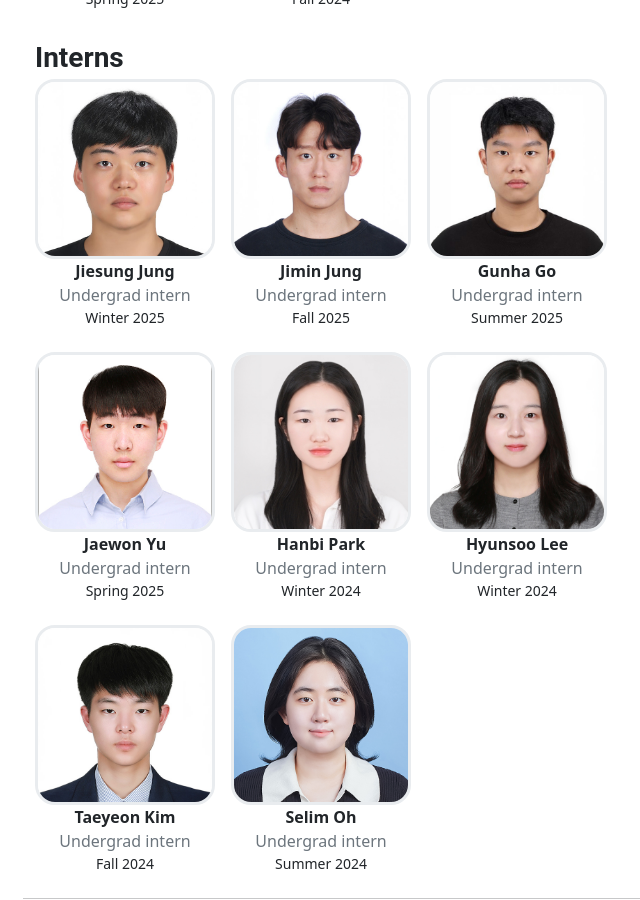
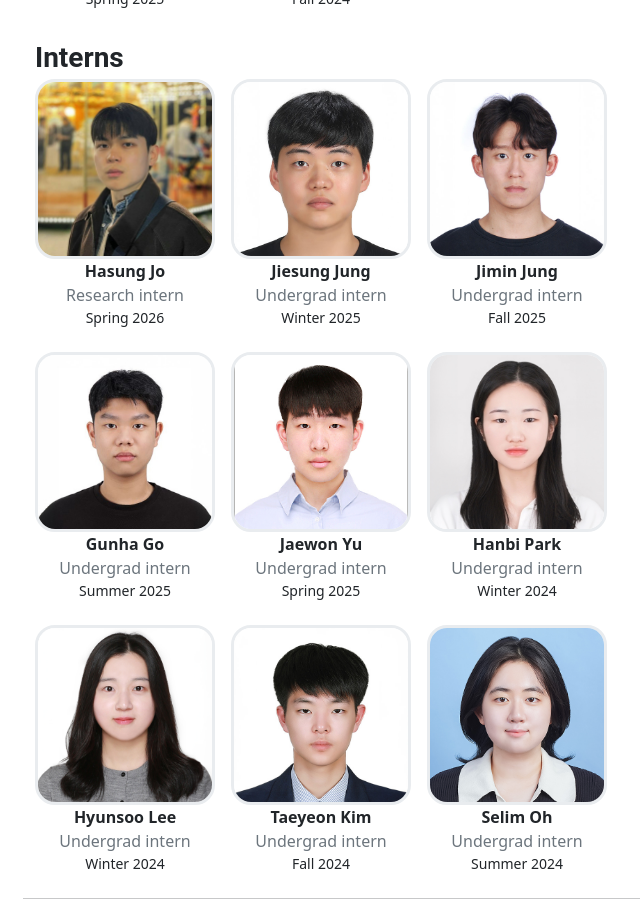
Before and after one commit to postech-compsec/postech-compsec.github.io, a Jekyll site: the page built from pages/people.md, in a window 1280 px wide and 900 px high, scrolled down 1372 px. Shown: the whole window, without its empty margins (237-877 px from the left). Built offline with Jekyll 4.4.1, drawn with Linux system fonts in a browser that asks for light colours; nearby versions of some CDN libraries.

Commit message:
add hasung

```diff
--- a/_data/people.yml
+++ b/_data/people.yml
@@ -60,6 +60,12 @@ Graduate Students:
   site: #
 
 Interns:
+- name: Hasung Jo
+  role: Research intern
+  since: Spring 2026
+  image: assets/people/hasung.jpg
+  site: #
+
 - name: Jiesung Jung
   role: Undergrad intern
   since: Winter 2025
```
Also changed, not shown: assets/people/hasung.jpg (added).
